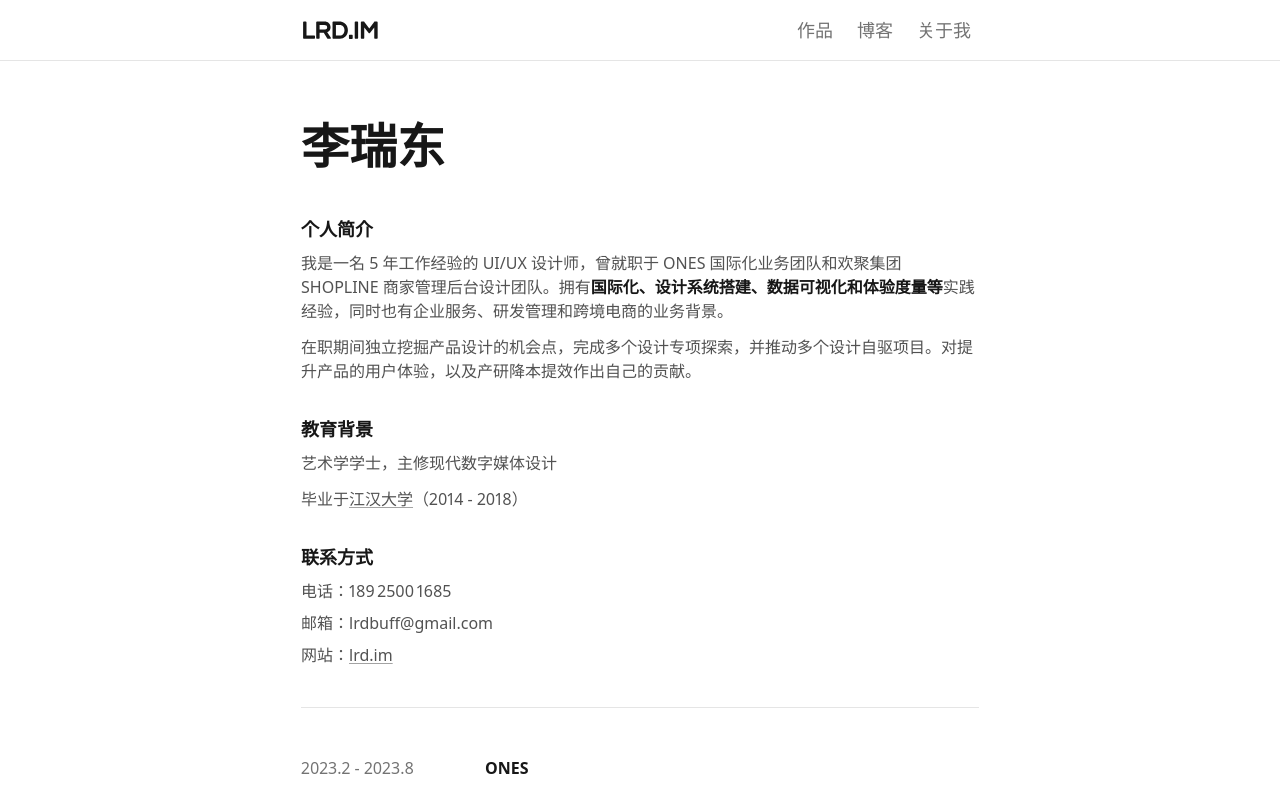
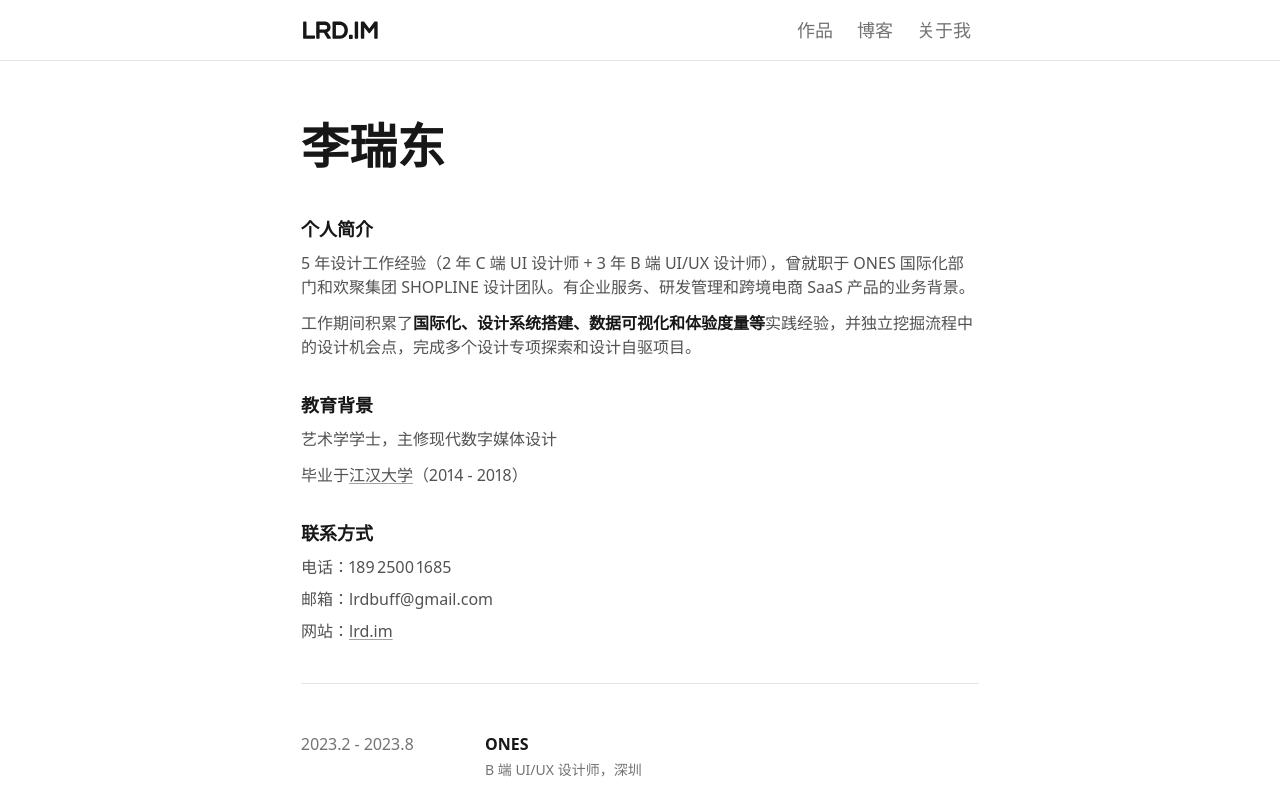
Before and after one commit to Pudge1996/NEXT.LRD.IM, a Next.js app: page /me in a window 1280 px wide. Shown: the top 785 px of the page. Built offline with nearby package versions, Linux system fonts and the light colour scheme.

Commit message:
Update me.js

```diff
--- a/pages/me.js
+++ b/pages/me.js
@@ -22,8 +22,8 @@ export default function me() {
         <section className='resume-info flex flex-col gap-6 sm:gap-8'>
           <section>
             <h2>个人简介</h2>
-            <p>我是一名 5 年工作经验的 UI/UX 设计师，曾就职于 ONES 国际化业务团队和欢聚集团 SHOPLINE 商家管理后台设计团队。拥有<strong>国际化、设计系统搭建、数据可视化和体验度量等</strong>实践经验，同时也有企业服务、研发管理和跨境电商的业务背景。</p>
-            <p>在职期间独立挖掘产品设计的机会点，完成多个设计专项探索，并推动多个设计自驱项目。对提升产品的用户体验，以及产研降本提效作出自己的贡献。</p>
+            <p>5 年设计工作经验（2 年 C 端 UI 设计师 + 3 年 B 端 UI/UX 设计师），曾就职于 ONES 国际化部门和欢聚集团 SHOPLINE 设计团队。有企业服务、研发管理和跨境电商 SaaS 产品的业务背景。</p>
+            <p>工作期间积累了<strong>国际化、设计系统搭建、数据可视化和体验度量等</strong>实践经验，并独立挖掘流程中的设计机会点，完成多个设计专项探索和设计自驱项目。</p>
           </section>
           <section>
             <h2>教育背景</h2>
```
